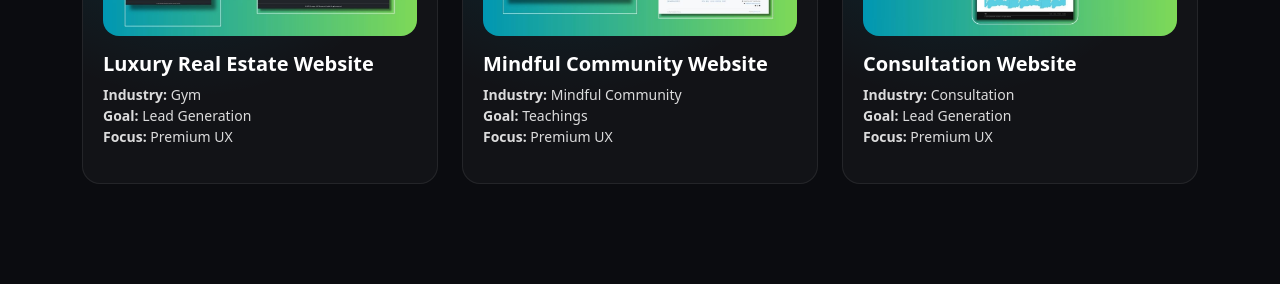
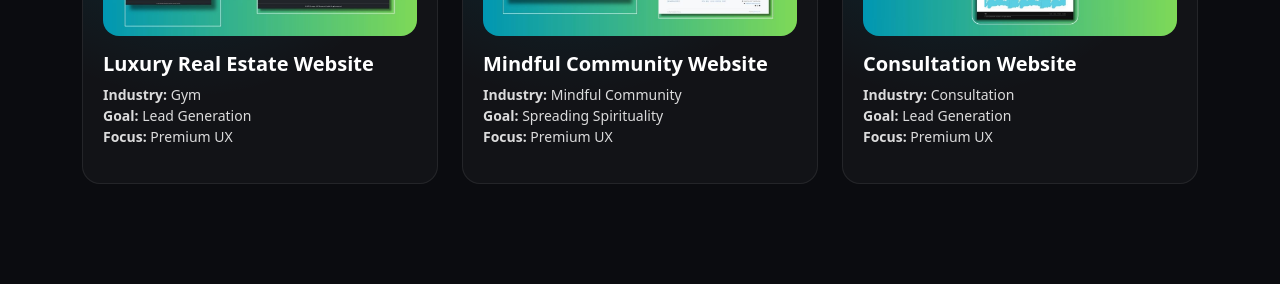
Before and after one commit to Iambiswajit-C/digitalsparkhq, a Jekyll site: the page built from services/web-design/index.md, in a window 1280 px wide and 900 px high, scrolled down 2303 px. Shown: the part 154-438 px from the top of the window. Built offline with Jekyll 4.4.1, drawn with Linux system fonts in a browser that asks for light colours.

Commit message:
Update index.md

```diff
--- a/services/web-design/index.md
+++ b/services/web-design/index.md
@@ -181,7 +181,7 @@ description: "High-performance web design and development services that help bus
 
       <p class="text-white-75 small">
         <b>Industry:</b> Mindful Community <br>
-        <b>Goal:</b> Teachings <br>
+        <b>Goal:</b> Spreading Spirituality <br>
         <b>Focus:</b> Premium UX
       </p>
     </div>
```
